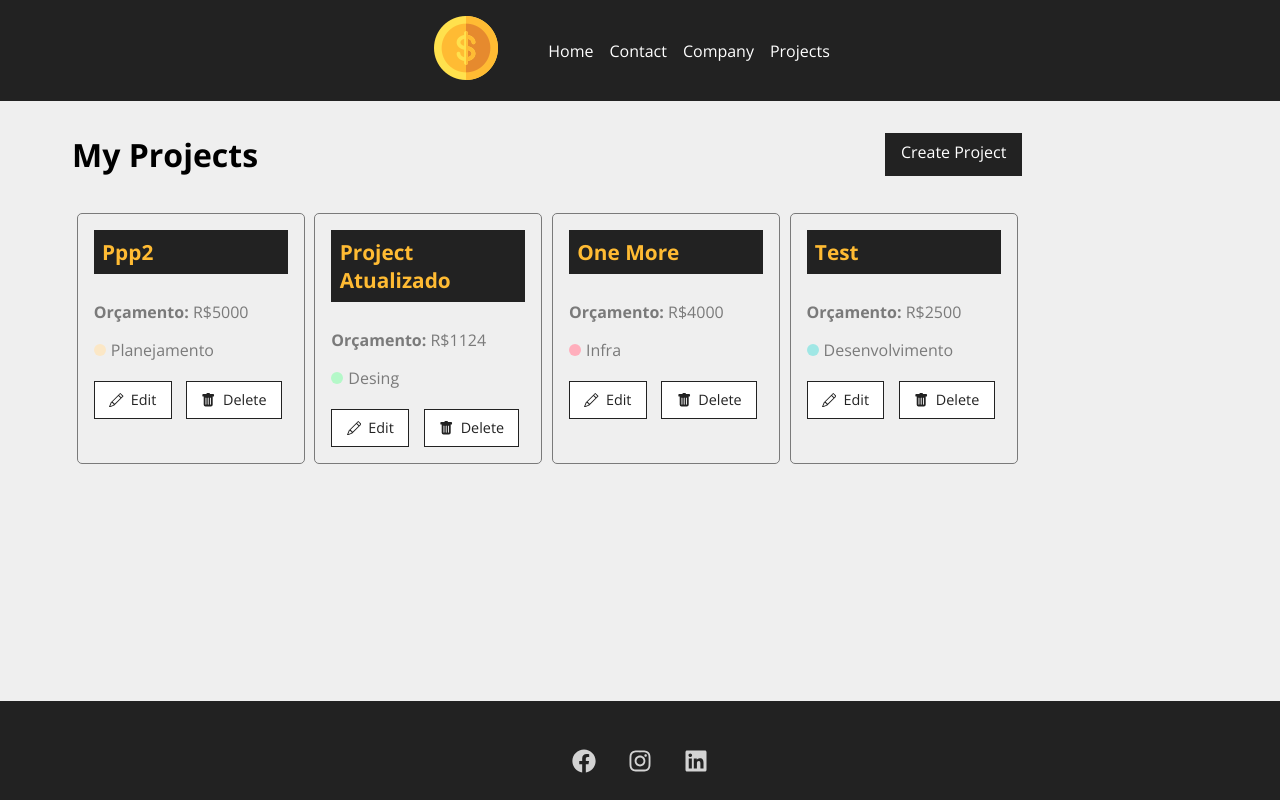
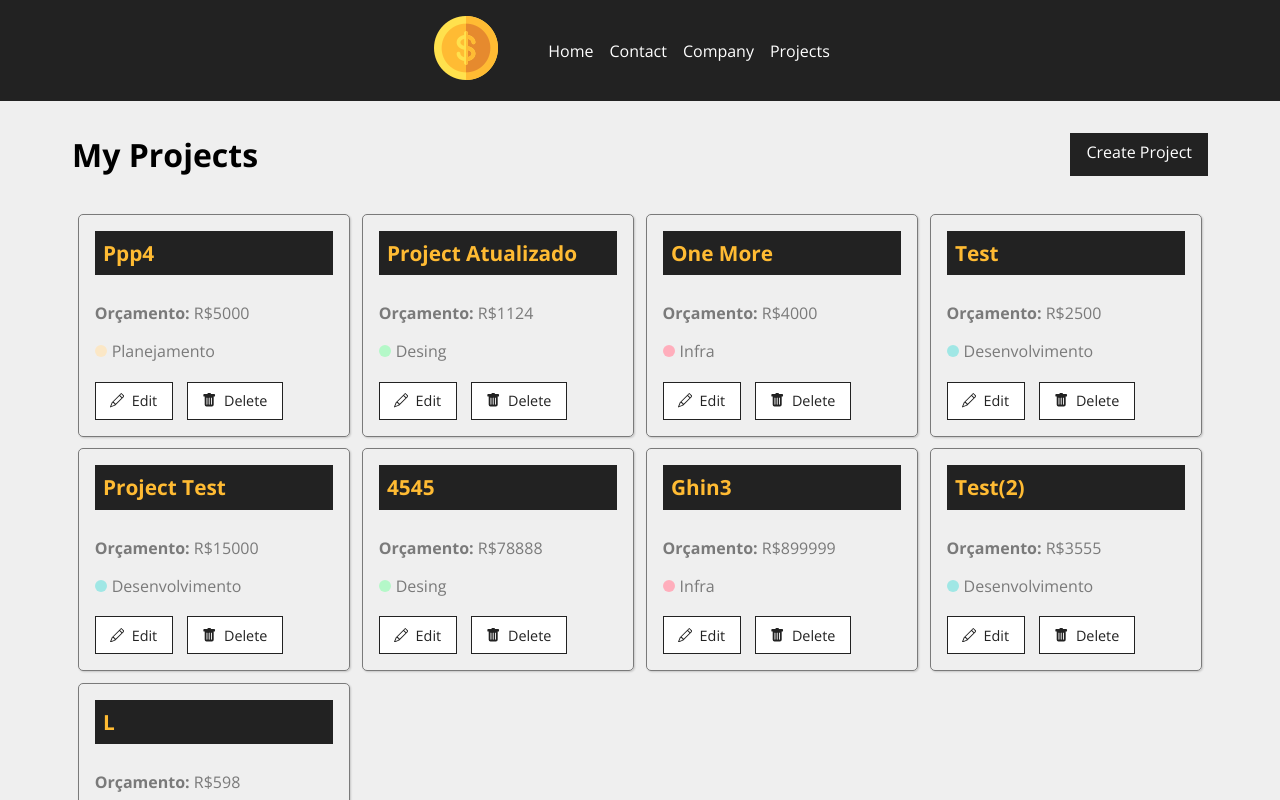
Before and after one commit to NatanSan2002/React-JS, a React (Create React App) app in the folder React/Hora_de_Codar_Projeto/projeto_hc/: page /projects in a window 1280 px wide. Shown: the top 800 px of the page. Built offline with nearby package versions, Linux system fonts and the light colour scheme; data requests are answered from the project's data file.

Commit message:
22/06/22

```diff
--- a/React/Hora_de_Codar_Projeto/projeto_hc/db.json
+++ b/React/Hora_de_Codar_Projeto/projeto_hc/db.json
@@ -1,7 +1,7 @@
 {
   "projects": [
     {
-      "name": "Ppp2",
+      "name": "Ppp4",
       "budget": "5000",
       "category": {
         "id": "4",
@@ -43,6 +43,61 @@
       "cost": 0,
       "services": [],
       "id": 23
+    },
+    {
+      "name": "Project Test",
+      "budget": "15000",
+      "category": {
+        "id": "2",
+        "name": "Desenvolvimento"
+      },
+      "cost": 0,
+      "services": [],
+      "id": 24
+    },
+    {
+      "name": "4545",
+      "budget": "78888",
+      "category": {
+        "id": "3",
+        "name": "Desing"
+      },
+      "cost": 0,
+      "services": [],
+      "id": 25
+    },
+    {
+      "name": "Ghin3",
+      "budget": "899999",
+      "category": {
+        "id": "1",
+        "name": "Infra"
+      },
+      "cost": 0,
+      "services": [],
+      "id": 26
+    },
+    {
+      "name": "Test(2)",
+      "budget": "3555",
+      "category": {
+        "id": "2",
+        "name": "Desenvolvimento"
+      },
+      "cost": 0,
+      "services": [],
+      "id": 27
+    },
+    {
+      "name": "L",
+      "budget": "598",
+      "category": {
+        "id": "3",
+        "name": "Desing"
+      },
+      "cost": 0,
+      "services": [],
+      "id": 28
     }
   ],
   "categories": [
--- a/React/Hora_de_Codar_Projeto/projeto_hc/src/components/Project/ProjectCard.module.css
+++ b/React/Hora_de_Codar_Projeto/projeto_hc/src/components/Project/ProjectCard.module.css
@@ -5,6 +5,7 @@ color:black;
 border:solid 1px #7a7a7a;
 border-radius:5px;
 width:24%;
+box-shadow: 1px 1px 2px rgba(0, 0, 0, 0.171);
 }
 
 .project_card h4 {
@@ -82,3 +83,25 @@ margin-right:0.5em;
 .project_card_actions button:hover {
 background:#222; color:#FFBB33;
 }
+
+
+@media(max-width:1010px){
+.project_card{
+width:30%;
+}
+}
+
+@media(max-width:1010px){
+    .project_card{
+    width:45%;
+    margin-left: auto;margin-right:auto;
+    display:block;
+    }
+    }
+
+    @media(max-width:558px){
+        .project_card{
+        width:100%;
+        margin-bottom:10px;
+        }
+    }
--- a/React/Hora_de_Codar_Projeto/projeto_hc/src/components/pages/EditProject.js
+++ b/React/Hora_de_Codar_Projeto/projeto_hc/src/components/pages/EditProject.js
@@ -103,22 +103,8 @@ show == false ? "Editar Projeto" : "Ocultar Projeto"}</button>
 <ProjectForm handleSubmit={editPost} projectData={project} btnText="Salvar Alteraçoes"/>
 </div>)}
 </div>
-<div className={style.service_form_container}>
-  <h2>Adicione um Serviço:</h2>
-  <button className={style.btn} onClick={toggleServiceForm}>
-    {!showServiceForm ? "Adicionar Serviço" : "Close"}</button>
-    <div className={style.project_info}>
-      {showServiceForm && (
-      <div>
-        Formulário do Serviço
-      </div>
-      )}
-    </div>
-</div>
-<h2>Serviços</h2>
-<Container customClass="start">
-  <p>Itens Serviços</p>
-</Container>
+
+
 </Container>
 </div>
 
--- a/React/Hora_de_Codar_Projeto/projeto_hc/src/components/pages/EditProject.module.css
+++ b/React/Hora_de_Codar_Projeto/projeto_hc/src/components/pages/EditProject.module.css
@@ -1,5 +1,7 @@
 .project_details{
 padding:2em;
+margin-right: auto;
+margin-left: auto;
 }
 
 .project_details h1,
--- a/React/Hora_de_Codar_Projeto/projeto_hc/src/components/pages/Projects.module.css
+++ b/React/Hora_de_Codar_Projeto/projeto_hc/src/components/pages/Projects.module.css
@@ -1,8 +1,17 @@
 .project_container{
 padding:2em;
+margin-left: auto;margin-right: auto;
+display:block;
 }
 
 .title_container{
 display:flex; justify-content: space-between;
 margin-bottom:2em;
 }
+
+
+@media(max-width:301px){
+  .project_container{
+padding:0.1em;
+  }
+}
--- a/React/Hora_de_Codar_Projeto/projeto_hc/src/components/pages/layout/Footer.js
+++ b/React/Hora_de_Codar_Projeto/projeto_hc/src/components/pages/layout/Footer.js
@@ -1,14 +1,13 @@
-import {FaFacebook,FaInstagram,FaLinkedin} from "react-icons/fa";
+import {BsGithub} from "react-icons/bs";
+import {FaLinkedin} from "react-icons/fa";
 import style from "./Footer.module.css";
 
 function Footer() {
 return(
 <footer>
     <ul>
-    <li>
-    <FaFacebook/></li>
-    <li><FaInstagram/></li>
-    <li> <FaLinkedin/></li>
+    <li><a href="https://github.com/NatanSan2002/" target="blank"><BsGithub/></a></li>
+    <li> <a href="https://www.linkedin.com/in/natan-santos-gomes-823a33228/" target="blank"><FaLinkedin/></a></li>
     </ul>
 <p className={style.copy_right}><span>Costs</span> &copy; 2022</p>
 </footer>
--- a/React/Hora_de_Codar_Projeto/projeto_hc/src/components/pages/layout/Footer.module.css
+++ b/React/Hora_de_Codar_Projeto/projeto_hc/src/components/pages/layout/Footer.module.css
@@ -32,3 +32,9 @@ margin-top:2em;
 font-weight:bold;
 color:#ffbb33;
 }
+
+footer a {
+text-decoration: none;
+box-shadow: none;
+color:#ffbb33;
+}
```
